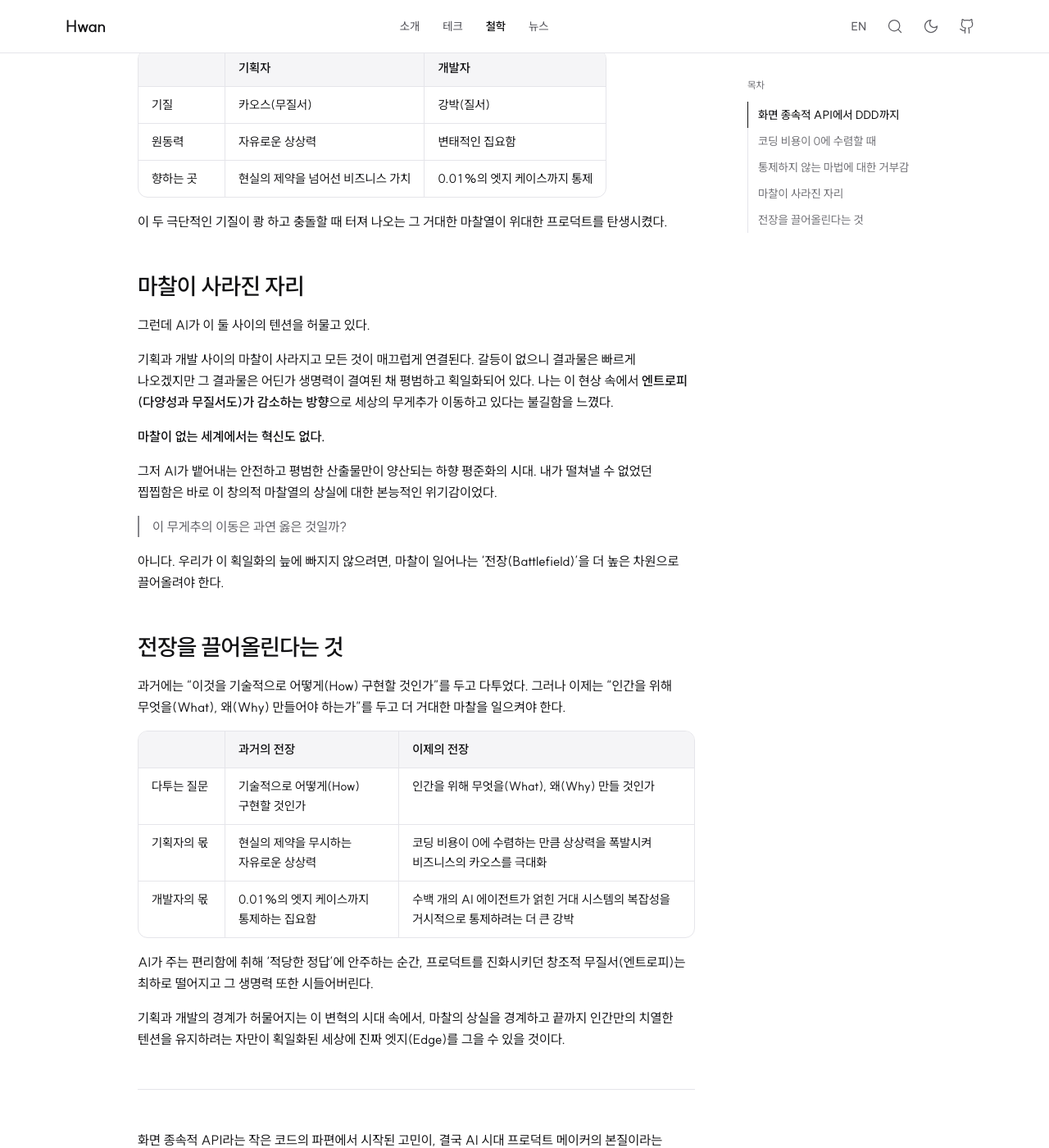
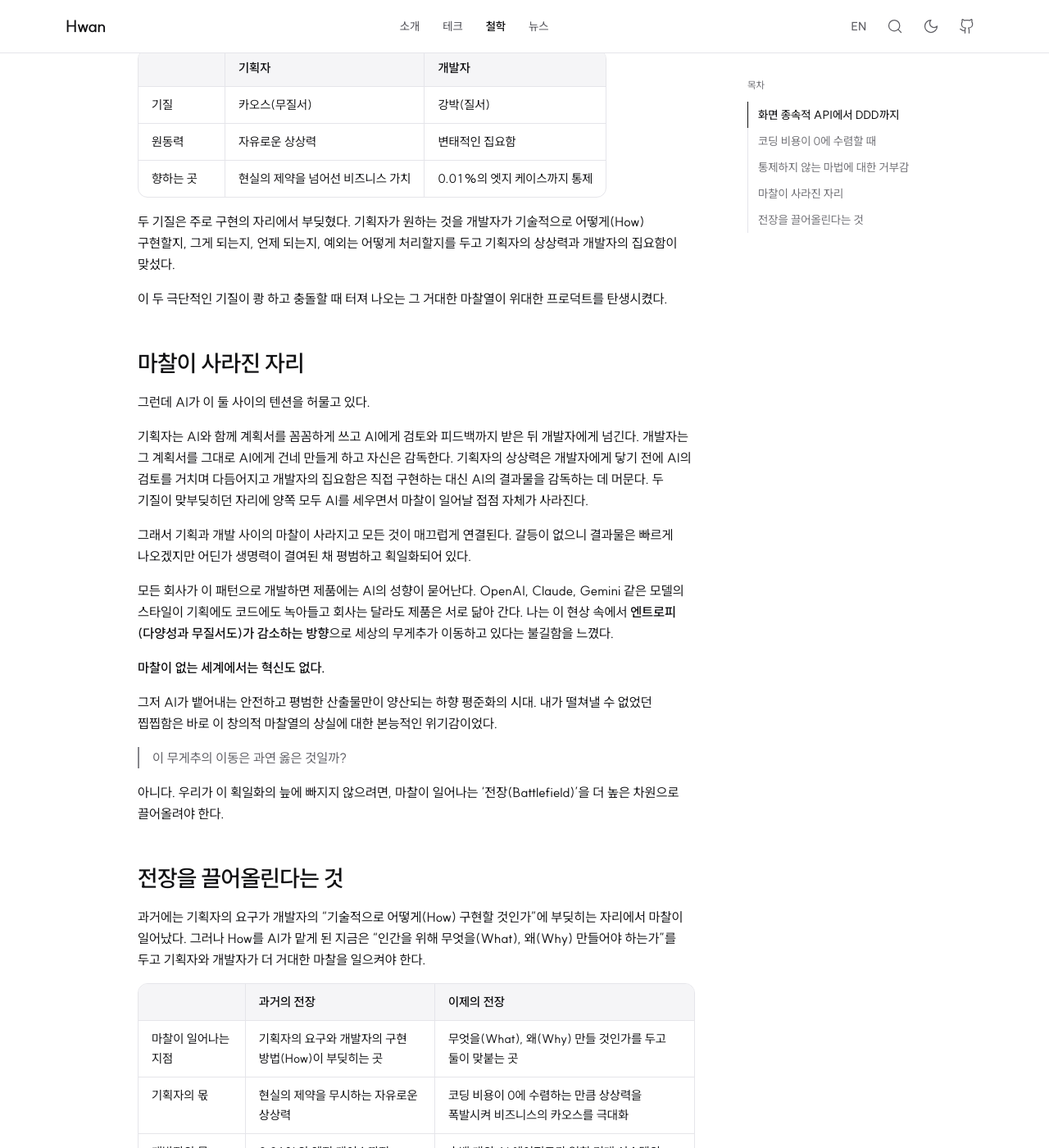
Before and after one commit to Hwan3434/Hwan3434.github.io, a Jekyll site: the page built from _posts/Philosophy/2026-06-04-ai-era-developer-pm-entropy.md, in a window 1280 px wide and 1400 px high, scrolled down 1452 px. Shown: the whole window at 82% size. Built offline with Jekyll 4.4.1, drawn with Linux system fonts in a browser that asks for light colours.

Commit message:
AI 시대 에세이 흐름 보강: 마찰이 사라지는 구조와 How 전장 연결 (#47)
기획자·개발자 모두 AI를 거쳐 일하게 되며 마찰의 접점이 사라지고, AI 모델의 성향이
제품에 묻어나 획일화된다는 다리 문단을 넣었다. 과거의 마찰이 기획자의 요구와 개발자의
How가 부딪히는 자리였다는 점을 앞에서 밝히고 표 행 이름을 고쳤다. 영어판도 맞췄다.


Claude-Session: https://claude.ai/code/session_01HDtNGTE9Uo8NWtWh78Gf2v

Co-authored-by: Claude <noreply@anthropic.com>

```diff
--- a/_posts/Philosophy/2026-06-04-ai-era-developer-pm-entropy.md
+++ b/_posts/Philosophy/2026-06-04-ai-era-developer-pm-entropy.md
@@ -44,13 +44,19 @@ tags: [AI, DDD, Product Engineering, 에세이]
 | 원동력 | 자유로운 상상력 | 변태적인 집요함 |
 | 향하는 곳 | 현실의 제약을 넘어선 비즈니스 가치 | 0.01%의 엣지 케이스까지 통제 |
 
+두 기질은 주로 구현의 자리에서 부딪혔다. 기획자가 원하는 것을 개발자가 기술적으로 어떻게(How) 구현할지, 그게 되는지, 언제 되는지, 예외는 어떻게 처리할지를 두고 기획자의 상상력과 개발자의 집요함이 맞섰다.
+
 이 두 극단적인 기질이 쾅 하고 충돌할 때 터져 나오는 그 거대한 마찰열이 위대한 프로덕트를 탄생시켰다.
 
 ## 마찰이 사라진 자리
 
 그런데 AI가 이 둘 사이의 텐션을 허물고 있다.
 
-기획과 개발 사이의 마찰이 사라지고 모든 것이 매끄럽게 연결된다. 갈등이 없으니 결과물은 빠르게 나오겠지만 그 결과물은 어딘가 생명력이 결여된 채 평범하고 획일화되어 있다. 나는 이 현상 속에서 **엔트로피(다양성과 무질서도)가 감소하는 방향**으로 세상의 무게추가 이동하고 있다는 불길함을 느꼈다.
+기획자는 AI와 함께 계획서를 꼼꼼하게 쓰고 AI에게 검토와 피드백까지 받은 뒤 개발자에게 넘긴다. 개발자는 그 계획서를 그대로 AI에게 건네 만들게 하고 자신은 감독한다. 기획자의 상상력은 개발자에게 닿기 전에 AI의 검토를 거치며 다듬어지고 개발자의 집요함은 직접 구현하는 대신 AI의 결과물을 감독하는 데 머문다. 두 기질이 맞부딪히던 자리에 양쪽 모두 AI를 세우면서 마찰이 일어날 접점 자체가 사라진다.
+
+그래서 기획과 개발 사이의 마찰이 사라지고 모든 것이 매끄럽게 연결된다. 갈등이 없으니 결과물은 빠르게 나오겠지만 어딘가 생명력이 결여된 채 평범하고 획일화되어 있다.
+
+모든 회사가 이 패턴으로 개발하면 제품에는 AI의 성향이 묻어난다. OpenAI, Claude, Gemini 같은 모델의 스타일이 기획에도 코드에도 녹아들고 회사는 달라도 제품은 서로 닮아 간다. 나는 이 현상 속에서 **엔트로피(다양성과 무질서도)가 감소하는 방향**으로 세상의 무게추가 이동하고 있다는 불길함을 느꼈다.
 
 **마찰이 없는 세계에서는 혁신도 없다.**
 
@@ -62,11 +68,11 @@ tags: [AI, DDD, Product Engineering, 에세이]
 
 ## 전장을 끌어올린다는 것
 
-과거에는 "이것을 기술적으로 어떻게(How) 구현할 것인가"를 두고 다투었다. 그러나 이제는 "인간을 위해 무엇을(What), 왜(Why) 만들어야 하는가"를 두고 더 거대한 마찰을 일으켜야 한다.
+과거에는 기획자의 요구가 개발자의 "기술적으로 어떻게(How) 구현할 것인가"에 부딪히는 자리에서 마찰이 일어났다. 그러나 How를 AI가 맡게 된 지금은 "인간을 위해 무엇을(What), 왜(Why) 만들어야 하는가"를 두고 기획자와 개발자가 더 거대한 마찰을 일으켜야 한다.
 
 | | 과거의 전장 | 이제의 전장 |
 |---|---|---|
-| 다투는 질문 | 기술적으로 어떻게(How) 구현할 것인가 | 인간을 위해 무엇을(What), 왜(Why) 만들 것인가 |
+| 마찰이 일어나는 지점 | 기획자의 요구와 개발자의 구현 방법(How)이 부딪히는 곳 | 무엇을(What), 왜(Why) 만들 것인가를 두고 둘이 맞붙는 곳 |
 | 기획자의 몫 | 현실의 제약을 무시하는 자유로운 상상력 | 코딩 비용이 0에 수렴하는 만큼 상상력을 폭발시켜 비즈니스의 카오스를 극대화 |
 | 개발자의 몫 | 0.01%의 엣지 케이스까지 통제하는 집요함 | 수백 개의 AI 에이전트가 얽힌 거대 시스템의 복잡성을 거시적으로 통제하려는 더 큰 강박 |
 
```
Also changed, not shown: _posts/en/philosophy/2026-06-04-ai-era-developer-pm-entropy.md (+9 -3 lines).
